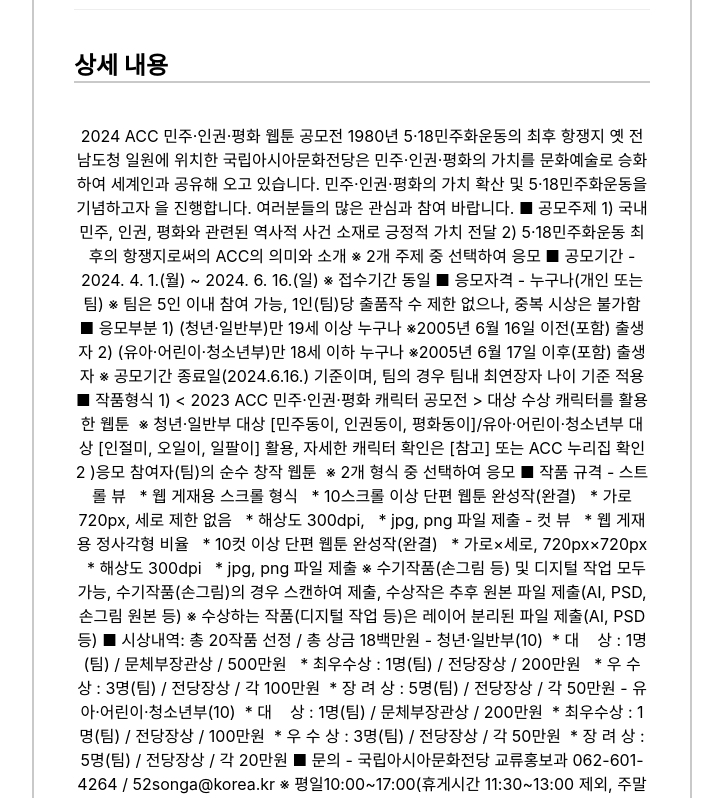
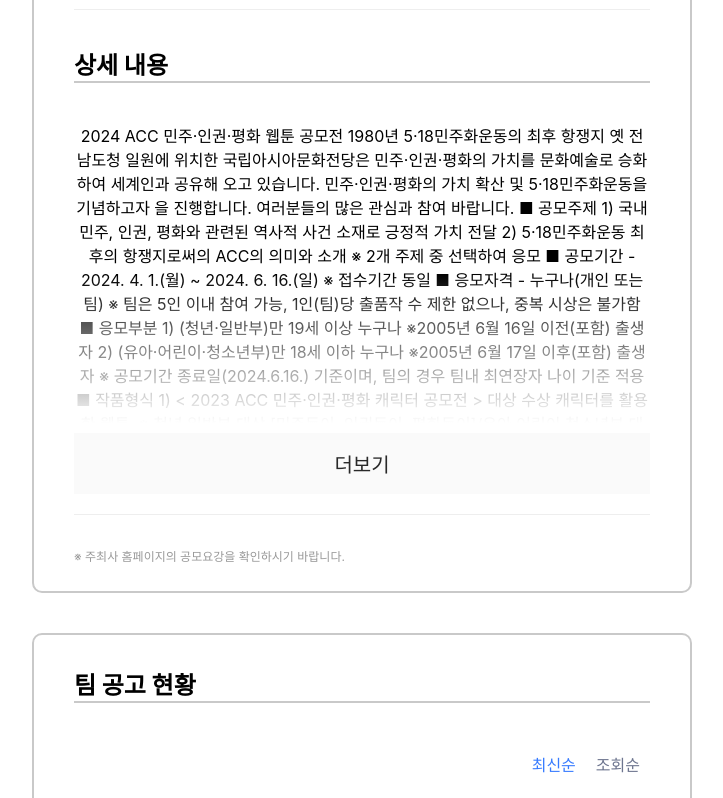
Before and after one commit to Alpha-e-Um/Frontend, a React (Create React App) app: page /contestDetail in a window 1280 px wide. Shown: the part 720-1518 px from the top of the page, without its empty margins (278-1001 px from the left). Built offline with nearby package versions, Linux system fonts and the light colour scheme; no server answers.

Commit message:
feat: #40-공모전 정보 더보기 버튼 기능 구현

```diff
--- a/src/components/ContestDetail/contestDetail.js
+++ b/src/components/ContestDetail/contestDetail.js
@@ -1,5 +1,5 @@
 // CompetitionDetail.js
-import React from "react";
+import React, { useState } from "react";
 import {
   Container,
   Header,
@@ -12,9 +12,18 @@
   Tag,
   Divider,
   FooterNote,
+  DescriptionWrapper,
+  MoreButton,
+  MoreButtonText,
 } from "./styles";
 
 const ContestDetail = ({ data }) => {
+  const [isExpanded, setIsExpanded] = useState(false);
+
+  const toggleDescription = () => {
+    setIsExpanded(!isExpanded);
+  };
+
   return (
     <Container>
       <Header>{data.title}</Header>
@@ -57,7 +66,12 @@
       </ContentWrapper>
       <Divider />
       <Header>상세 내용</Header>
-      <div>{data.description}</div>
+      <DescriptionWrapper isExpanded={isExpanded}>
+        {data.description}
+      </DescriptionWrapper>
+      <MoreButton onClick={toggleDescription} isExpanded={isExpanded}>
+        <MoreButtonText>{isExpanded ? "접기" : "더보기"}</MoreButtonText>
+      </MoreButton>
       <Divider />
       <FooterNote>
         ※ 주최사 홈페이지의 공모요강을 확인하시기 바랍니다.
--- a/src/components/ContestDetail/styles.js
+++ b/src/components/ContestDetail/styles.js
@@ -85,3 +85,40 @@
   cursor: pointer;
   padding: 0 10px;
 `;
+
+export const DescriptionWrapper = styled.div`
+  max-height: ${(props) => (props.isExpanded ? "none" : "300px")};
+  overflow: hidden;
+  position: relative;
+  transition: max-height 0.3s ease;
+
+  &::after {
+    content: "";
+    display: ${(props) => (props.isExpanded ? "none" : "block")};
+    position: absolute;
+    bottom: 0;
+    left: 0;
+    width: 100%;
+    height: 50%;
+    background: linear-gradient(to bottom, transparent, white);
+  }
+`;
+
+export const MoreButton = styled.button`
+  display: ${(props) => (props.isExpanded ? "none" : "visible")};
+  background: #fafafa;
+  border: none;
+  cursor: pointer;
+  padding: 16px;
+  text-align: center;
+  margin-top: 10px;
+
+  &:hover {
+    text-decoration: underline;
+  }
+`;
+
+export const MoreButtonText = styled.label`
+  font-size: 20px;
+  color: #292929;
+`;
```
